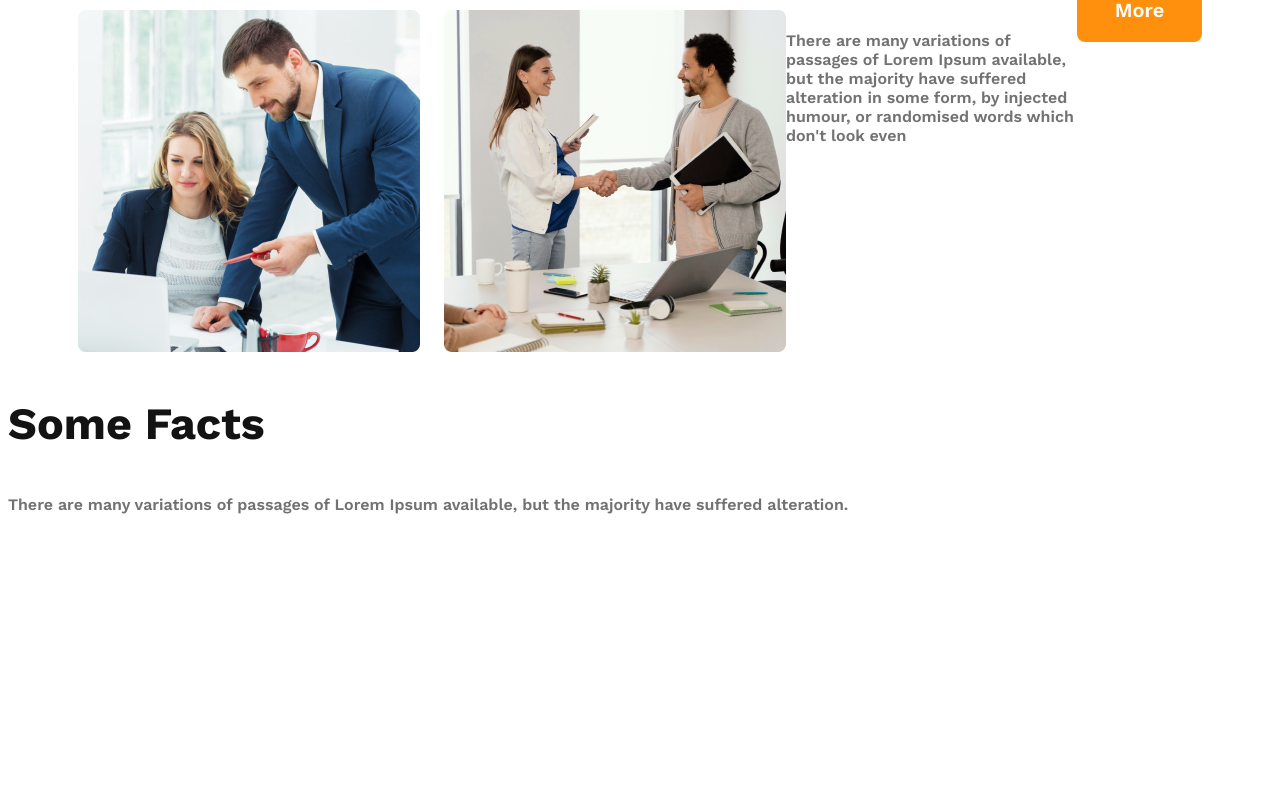
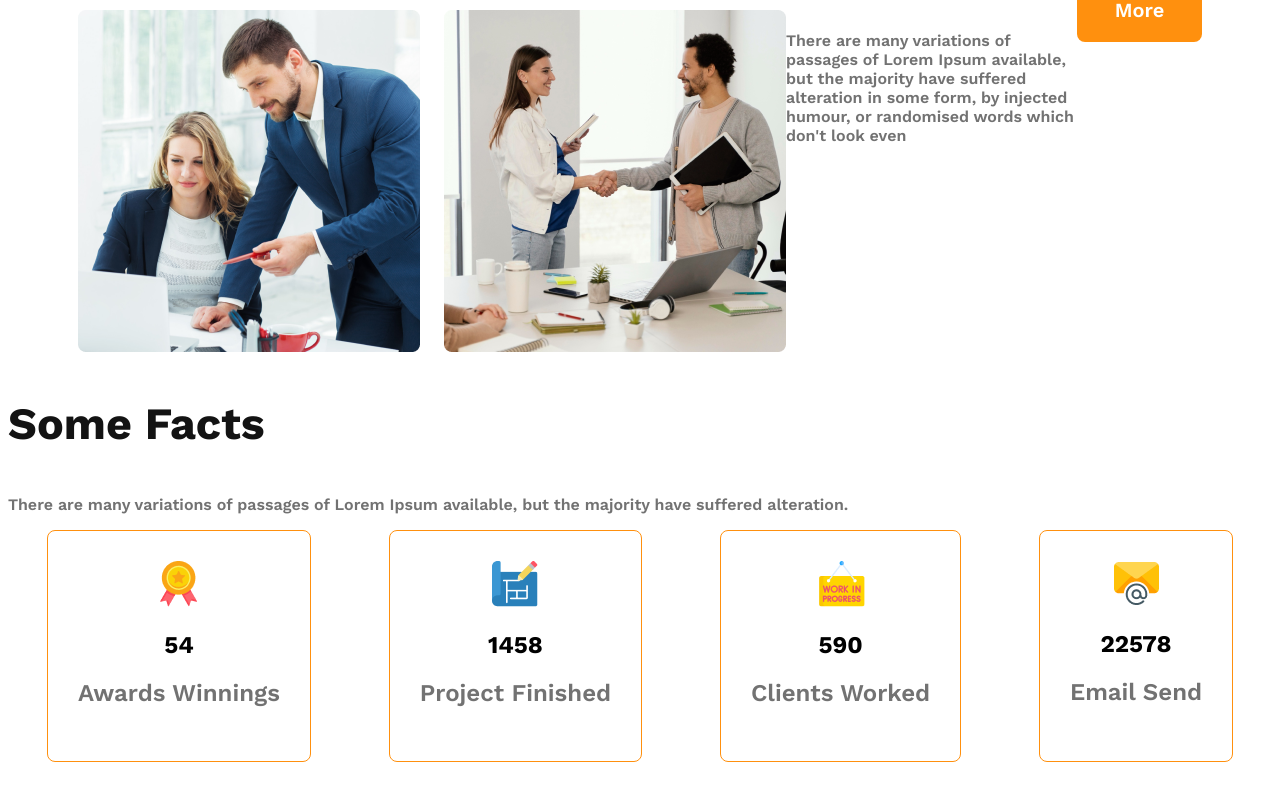
Before and after one commit to nisattabassum25/g3-architects-resources-main, a plain HTML site: page index.html in a window 1280 px wide. Shown: the part 2536-3336 px from the top of the page. Before the commit the page ends 3120 px from the top, so only its background shows below. Drawn offline with nearby package versions, Linux system fonts and the light colour scheme.

Commit message:
finished

```diff
--- a/index.html
+++ b/index.html
@@ -51,6 +51,29 @@
         <section class="Facts">
             <h3 class="section-title">Some Facts</h3>
             <p class="text-light-gray">There are many variations of passages of Lorem Ipsum available, but the majority have suffered alteration.</p>
+            <div class="Facts-card-container">
+                <div class="card">
+                    <img src="images/icons/ribon.png" alt="">
+                    <h2 class="card-stats">54</h2>
+                    <p class="card-title text-light-gray">Awards Winnings</p>
+                </div>
+                <div class="card">
+                    <img src="images/icons/projects.png" alt="">
+                    <h2 class="card-stats">1458</h2>
+                    <p class="card-title text-light-gray">Project Finished</p>
+                </div>
+                <div class="card">
+                    <img src="images/icons/customers.png" alt="">
+                    <h2 class="card-stats">590</h2>
+                    <p class="card-title text-light-gray">Clients Worked</p>
+                </div>
+                <div class="card">
+                    <img src="images/icons/email.png" alt="">
+                    <h2 class="card-stats">22578</h2>
+                    <p class="card-title text-light-gray">Email Send</p>
+                </div>
+
+            </div>
 
         </section>
 
--- a/styles/architects.css
+++ b/styles/architects.css
@@ -108,11 +108,35 @@ main{
     font-weight: 500;
 
 }
-.text-features{
+.teams-title .text-features{
     color: #FF900E;
     font-weight: 700px;
 }
+/* facts section */
+.Facts-card-container{
+    display: flex;
+    justify-content: space-around;
 
+}
+.Facts-card-container .card{
+    border-radius: 8px;
+    border: 1px solid #FF900E;
+    text-align: center;
+    padding:  30px;
+
+
+}
+.Facts-card-container .card-title{
+    font-weight: 600;
+    font-size: 1.5em;
+    margin-top: 5px;
+}
+.Fcts-card-container .card-stats{
+    font-size: 2.8rem;
+    color: #424242;
+    margin-top: 10px;
+    margin-bottom: 10px;
+}
 
 
 
```
